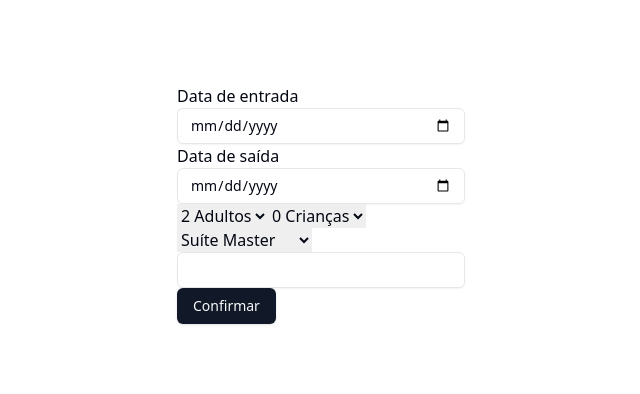
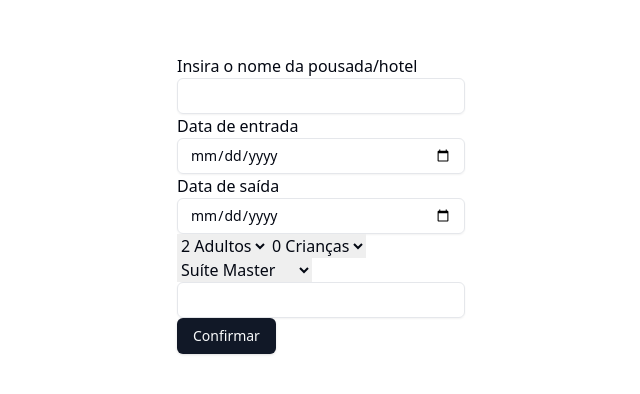
Before and after one commit to JoelissonSS/fastBudget, a React (Vite) app: page / in a window 1280 px wide. Shown: the part 196-590 px from the top of the page, without its empty margins (319-959 px from the left). Built offline with nearby package versions, Linux system fonts and the light colour scheme.

Commit message:
feat: campo de input da pousada e salvá-lo em locaostorage

```diff
--- a/package.json
+++ b/package.json
@@ -18,6 +18,7 @@
     "@radix-ui/react-select": "^2.0.0",
     "@radix-ui/react-slot": "^1.0.2",
     "@radix-ui/react-toast": "^1.1.5",
+    "@uidotdev/usehooks": "^2.4.1",
     "class-variance-authority": "^0.7.0",
     "clsx": "^2.1.0",
     "date-fns": "^3.6.0",
@@ -30,6 +31,7 @@
     "react-inner-html": "^1.0.1",
     "tailwind-merge": "^2.2.2",
     "tailwindcss-animate": "^1.0.7",
+    "usehooks-ts": "^3.1.0",
     "zod": "^3.22.4"
   },
   "devDependencies": {
--- a/src/components/budgetMenu/BudgetMenu.tsx
+++ b/src/components/budgetMenu/BudgetMenu.tsx
@@ -2,17 +2,32 @@ import { Label } from '@radix-ui/react-label';
 import { Input } from '../ui/input';
 import { useForm } from 'react-hook-form';
 import Dialog from '@/components/budgetDialog/BudgetDialog';
+import { useLocalStorage } from 'usehooks-ts';
 
 import { format, addDays, formatDistance } from 'date-fns';
-import { useState } from 'react';
+import {  useState } from 'react';
 import handleaccommodation from './budgetopt';
 import { BudgetContext } from './BudgetContext';
+import React from 'react';
 
 export default function BudgetMenu() {
   const { register, handleSubmit } = useForm();
   let [budget, SetBudget] = useState<JSX.Element>();
+  const nameRef = React.useRef<HTMLInputElement>(null);
+  const [name, setName] = useLocalStorage<string | undefined>('name', '');
+  React.useEffect(() => {
+    if (name) {
+      nameRef.current?.innerText
+    }
+    setName(name)
 
-  function HandleBudGet(data: any) {
+  }
+,[name])
+  function handleName(){
+    setName(nameRef.current?.value)
+
+  }
+  function handleBudGet(data: any) {
     const entryDate = format(addDays(data.entryDate, 1), 'dd/MM/yyyy');
     const exitDate = format(addDays(data.exitDate, 1), 'dd/MM/yyyy');
     const days = formatDistance(
@@ -21,10 +36,10 @@ export default function BudgetMenu() {
     ).substring(1, 0);
     SetBudget(
       <div>
-        <h2>*Pousada e Camping Ilha do Mel*</h2> <br />
+        <h2>*{name}*</h2> <br />
         *Orçamento para {entryDate} a {exitDate}* <br /> <br />
         Para {`${data.adults} Adultos `}
-        {data.childs > 0 ? `${data.childs} Crianças` : false} <br />
+        {data.childs > 0 ? `${data.childs} Crianças` : null} <br />
         {`${days} diária(s)`} {`na(o) ${data.accommodation}`} <br />
         {`No valor de R$ ${data.price},00`} <br /> <br />
         *Incluso:*
@@ -52,7 +67,11 @@ export default function BudgetMenu() {
   return (
     <BudgetContext.Provider value={{ budget }}>
       <div className="h-screen flex place-items-center ">
-        <form onSubmit={handleSubmit(HandleBudGet)} className="w-72 mx-auto ">
+        <form onSubmit={handleSubmit(handleBudGet)} className="w-72 mx-auto ">
+          <Label>
+            Insira o nome da pousada/hotel
+            <Input type="text" placeholder={name} onBlur={handleName} ref={nameRef} />
+          </Label>
           <div>
             <Label>
               Data de entrada
```
Also changed, not shown: 1 other file (tests, documents, lock files or other folders).
